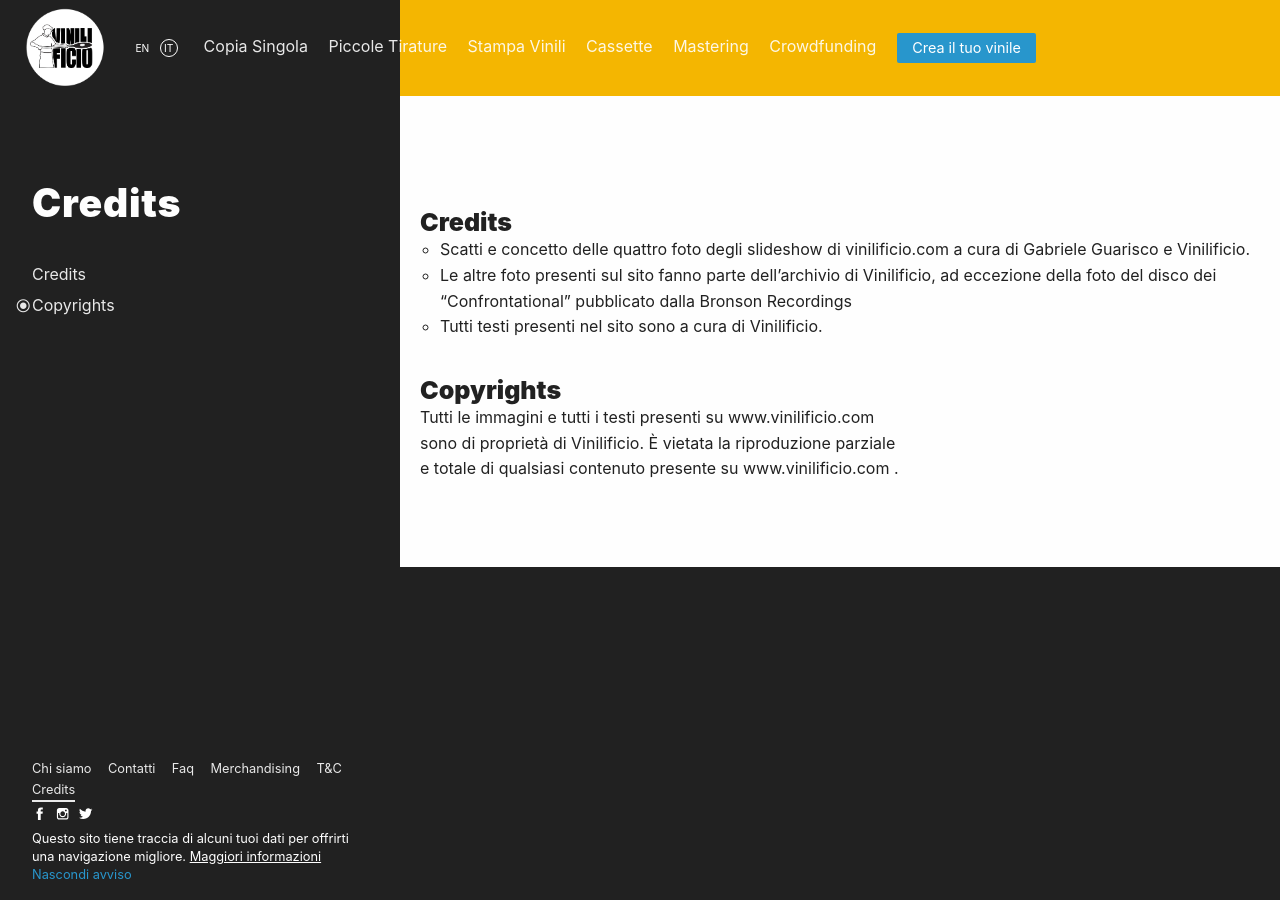
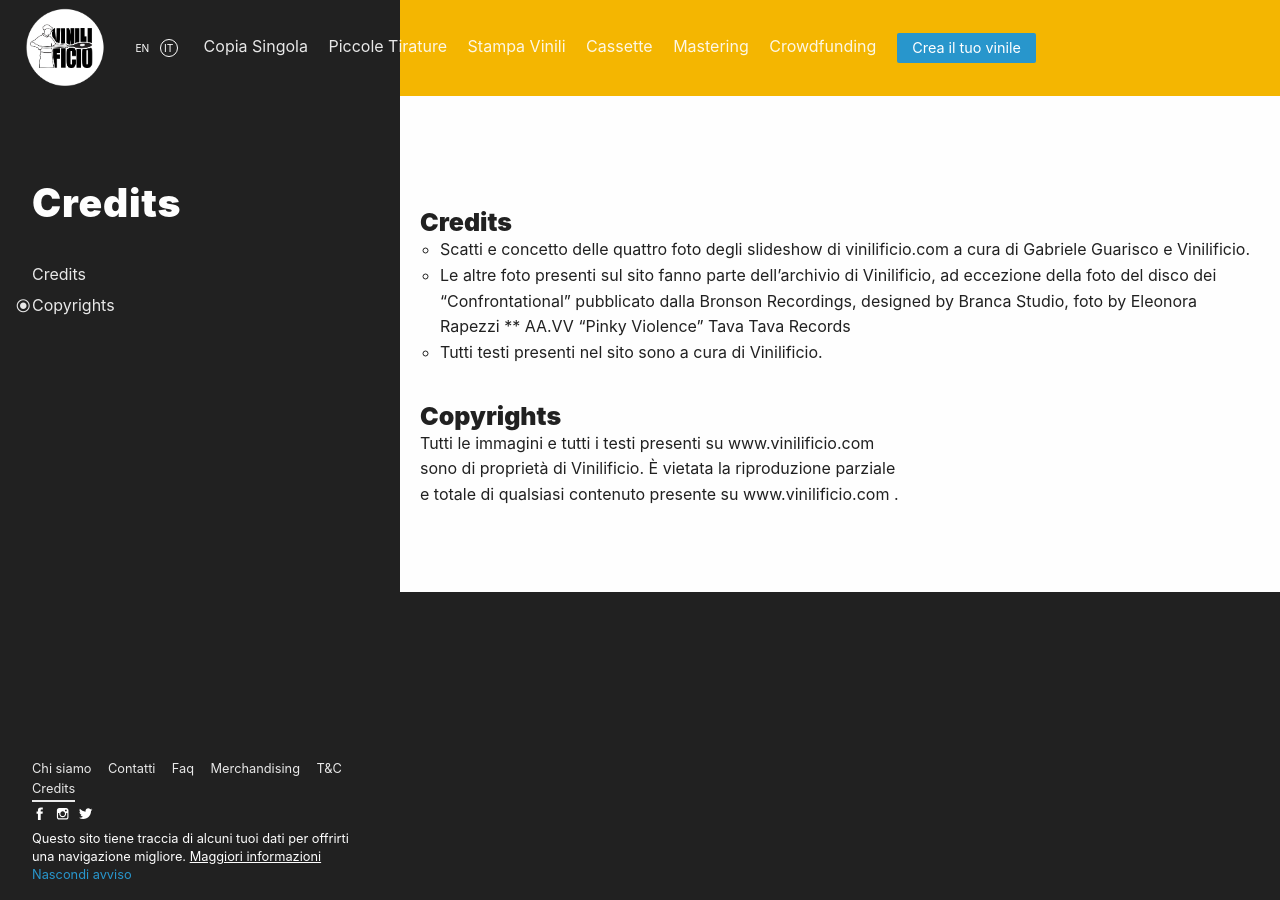
Before and after one commit to Vinilificio/vinilificio.com, a Jekyll site: the page built from _pages/credits.md, in a window 1280 px wide. Built offline with Jekyll 4.4.1, drawn with Linux system fonts in a browser that asks for light colours; nearby versions of some CDN libraries; comment, search, counter and statistics services are not loaded.

Commit message:
Update credits.md

```diff
--- a/_pages/credits.md
+++ b/_pages/credits.md
@@ -14,7 +14,7 @@
 
 ### Credits
 * Scatti e concetto delle quattro foto degli slideshow di vinilificio.com a cura di Gabriele Guarisco e Vinilificio.
-* Le altre foto presenti sul sito fanno parte dell'archivio di Vinilificio, ad eccezione della foto del disco dei "Confrontational" pubblicato dalla Bronson Recordings
+* Le altre foto presenti sul sito fanno parte dell'archivio di Vinilificio, ad eccezione della foto del disco dei "Confrontational" pubblicato dalla Bronson Recordings, designed by Branca Studio, foto by Eleonora Rapezzi ** AA.VV “Pinky Violence” Tava Tava Records
 * Tutti testi presenti nel sito sono a cura di Vinilificio.
 
 ### Copyrights
```
